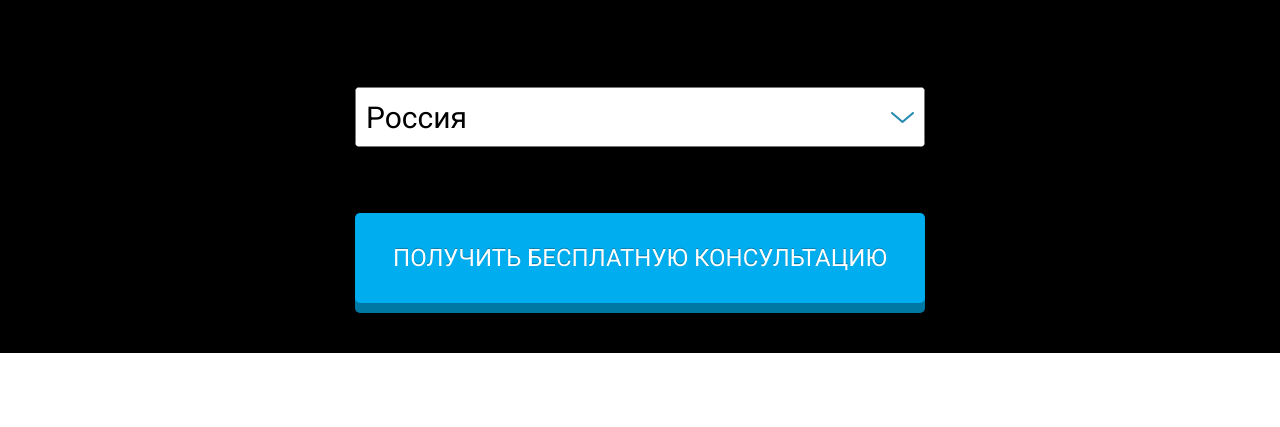
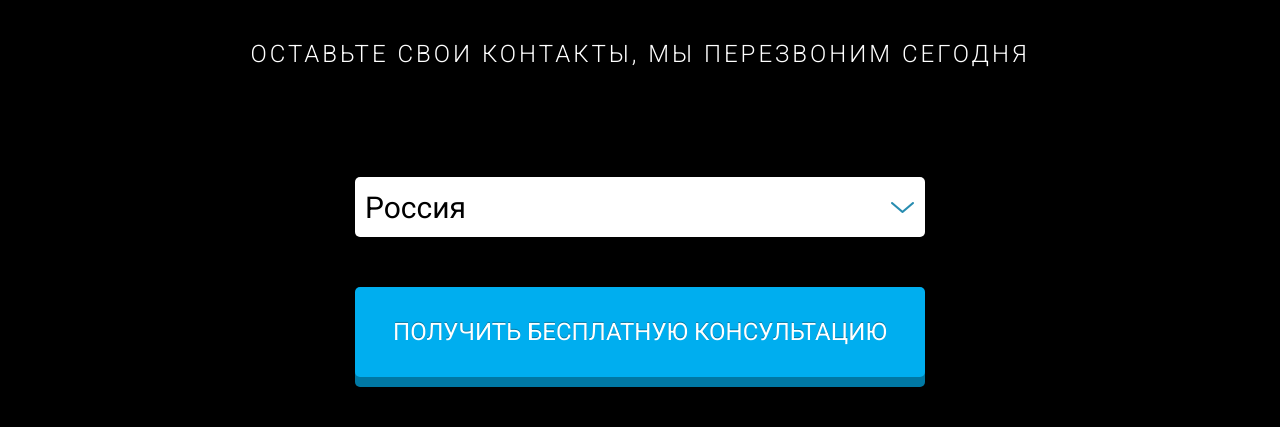
Before and after one commit to sombro/landing1, a plain HTML site: page index.html in a window 1280 px wide. Shown: the part 623-1050 px from the top of the page. Before the commit the page ends 976 px from the top, so only its background shows below. Drawn offline with Linux system fonts and the light colour scheme.

Commit message:
add new button and select

```diff
--- a/css/main.css
+++ b/css/main.css
@@ -25,6 +25,7 @@ section{
 .logo{
     width: 250px;
     height: 250px;
+    margin-top: 90px;
 }
 .main-title{
     text-transform: uppercase;
@@ -51,39 +52,40 @@ section{
     line-height: 1.5;
     letter-spacing: 3px;
 }
-.select-choosecountry select{
-    width: 100%;
-    background: white;
-    background: transparent;
-    height: 100%;
+.select-choosecountry{
+    background: white url(../img/down_arrow_select.png) no-repeat 98%;
+    width: 570px;
+    height: 60px;
+    display: block;
+    margin: 0 auto;
+    margin-top: 105px;
+    border: 1px;
+    border-radius: 5px;
     padding-left: 10px;
     font-family: 'Roboto', Arial, sans-serif;
     font-size: 30px;
     -webkit-appearance: none;
-    color: black;
-
+    -moz-appearance: none;
+    appearance: none;
+    position: relative;
 }
-.select-choosecountry{
-    background-color: white;
-    background-image: url(../img/down_arrow_select.png);
-    background-repeat: no-repeat;
-    background-position: 98%;
-    width: 570px;
-    height: 60px;
-    overflow: hidden;
-    position: relative;
-    margin: 0 auto;
-    margin-top: 105px;
-    border: 1px;
-    border-radius: 5px;
-
+.select-choosecountry:after{
+    content:'yhtyhty';
+    border-right: 1px solid grey;
+    position: absolute;
+    right: 50px;
+    top:0;
+    width: 1px;
+    height: 100%;
+    color: red;
 }
 .getconsult{
-    margin-top: 50px;
-    margin-bottom: 50px;
+    margin: 50px auto;
     width: 570px;
     height: 90px;
+    display: block;
     border: 0px;
+    outline: 0px;
     background: #00aeef;
     border-radius: 5px;
     -webkit-border-radius: 5px;
@@ -97,3 +99,15 @@ section{
     -moz-box-shadow:    0px 10px #0078a4;
     box-shadow:         0px 10px #0078a4;
 }
+.getconsult:hover{
+    background: #4ac2ef;
+    cursor: pointer;
+}
+.getconsult:active {
+    margin-top: 60px;
+    margin-bottom: 40px;
+    -webkit-box-shadow: 0px 10px rgba(0,0,0,0);
+    -moz-box-shadow:    0px 10px rgba(0,0,0,0);
+    box-shadow:         0px 10px rgba(0,0,0,0);
+
+}
--- a/index.html
+++ b/index.html
@@ -14,15 +14,12 @@
                     <img src="img/logo.png" alt="logo" class="logo">
                     <h1 class="main-title">Решаем любые юридические задачи по&nbsp;всему миру. Online</h1>
                     <h2 class="main-subtitle">оставьте свои контакты, мы перезвоним сегодня</h2>
-                    <form class="" action="">
-                        <div class="select-choosecountry">
-                           <select>
-                                <option>Россия</option>
-                                <option>Европа</option>
-                            </select>
-                        </div>
-                        </br>
-
+                    <form class="" action="javascript: ;">
+                        <select class="select-choosecountry">
+                            <option>Россия</option>
+                            <option>Европа</option>
+                            <option>Азия</option>
+                        </select>
                         <button class="getconsult">
                             Получить бесплатную консультацию
                         </button>
```
